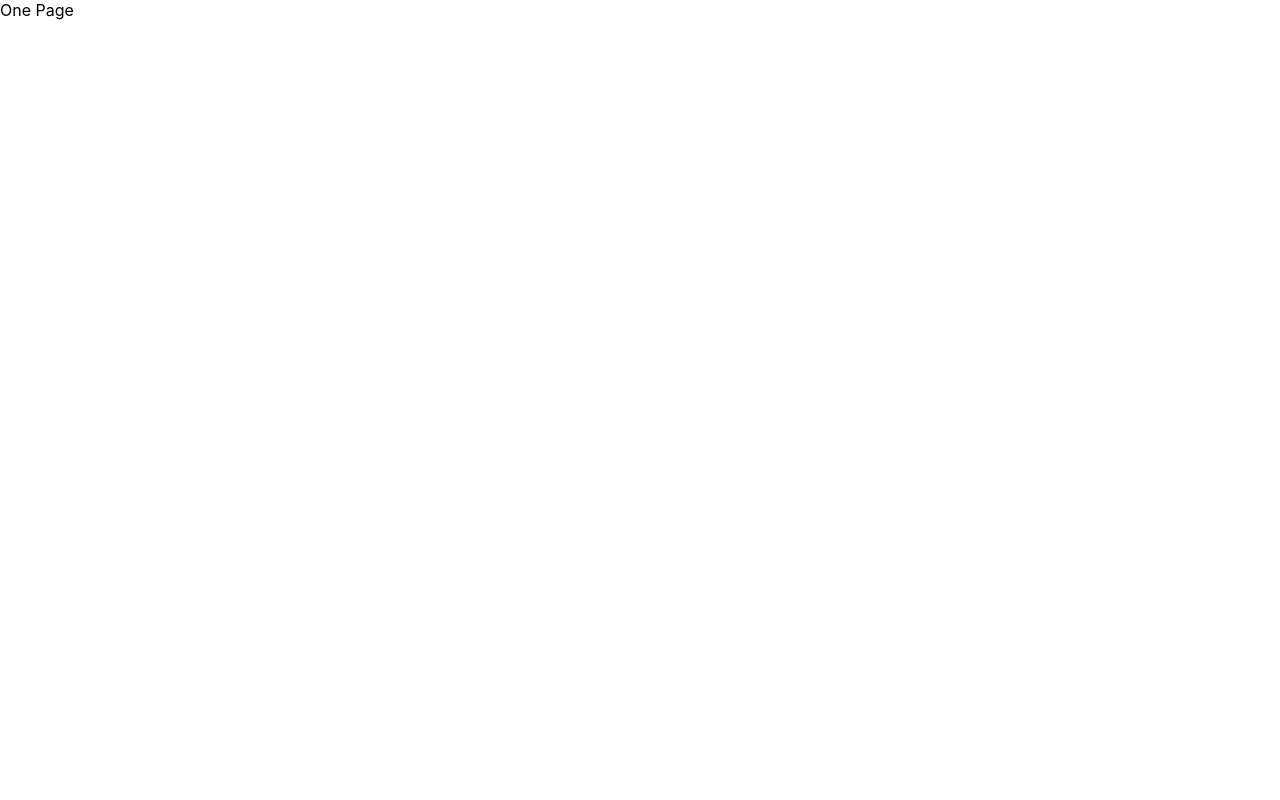
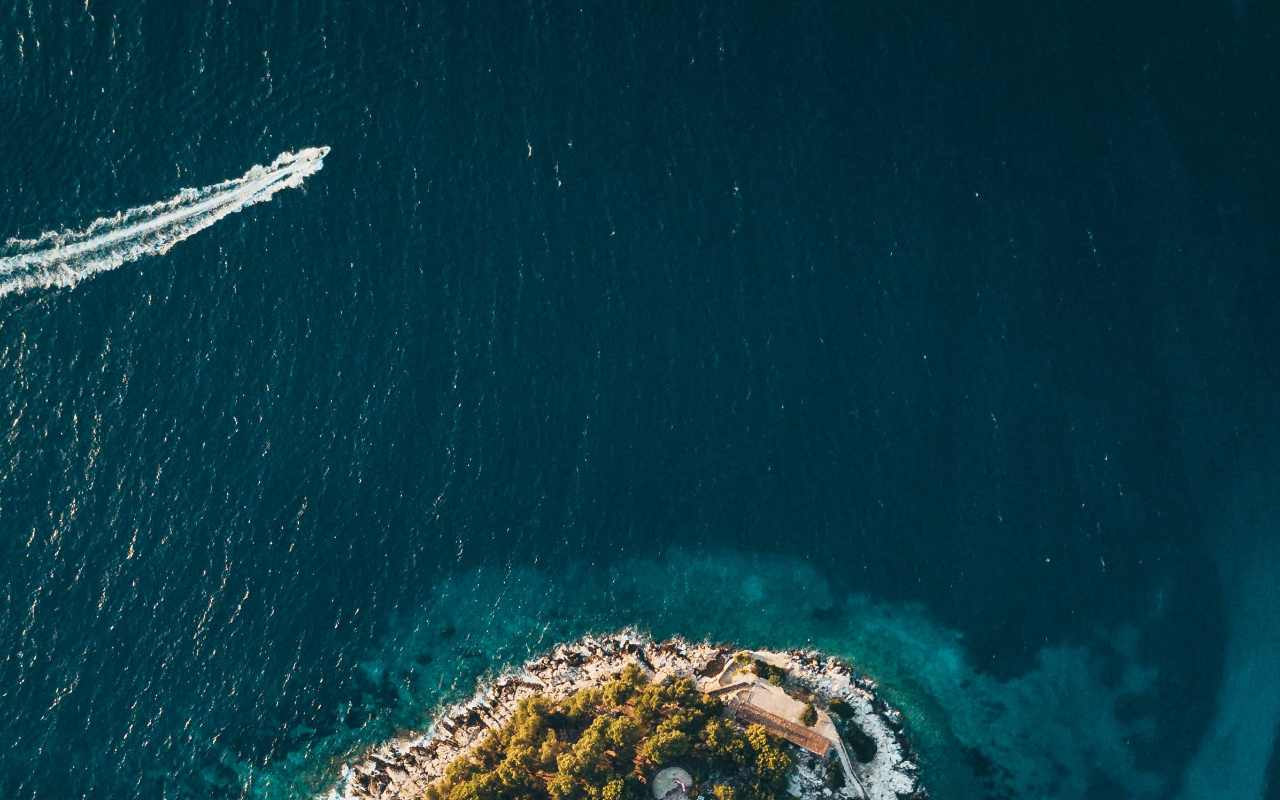
Before and after one commit to EonYY/portfolio, a Next.js app in the folder site/: page / in a window 1280 px wide. Built offline with nearby package versions, Linux system fonts and the light colour scheme.

Commit message:
Insert background image

```diff
--- a/site/package.json
+++ b/site/package.json
@@ -12,6 +12,7 @@
     "@emotion/react": "^11.4.1",
     "@emotion/styled": "^11.3.0",
     "@mui/material": "^5.0.1",
+    "@mui/styles": "^5.0.1",
     "next": "11.1.2",
     "react": "17.0.2",
     "react-dom": "17.0.2"
--- a/site/pages/index.js
+++ b/site/pages/index.js
@@ -1,12 +1,21 @@
+import { makeStyles } from "@mui/styles"
 
 
 
+const useStyles = makeStyles(() => ({
+  root: {
+    minHeight: '100vh',
+    backgroundImage: `url(${'/assets/Background.jpg'})`,
+    backgroundRepeat: 'no-repeat',
+    backgroundSize: 'cover',
+  },
+}));
 
 
 export default function Home() {
-  return (
-    <div>
-      One Page
-    </div>
-  )
-}
+  const classes = useStyles();
+
+    return (
+      <div className={classes.root}></div>
+    )
+  }
```
Also changed, not shown: site/public/assets/Background.jpg (added), 1 other file (tests, documents, lock files or other folders).
